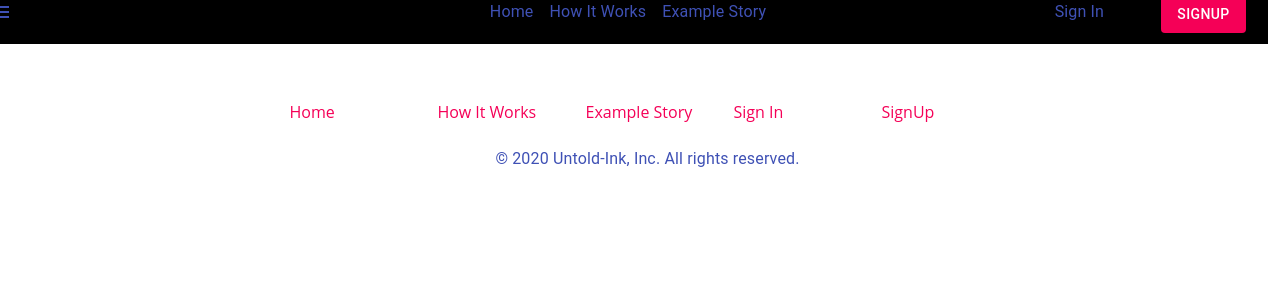
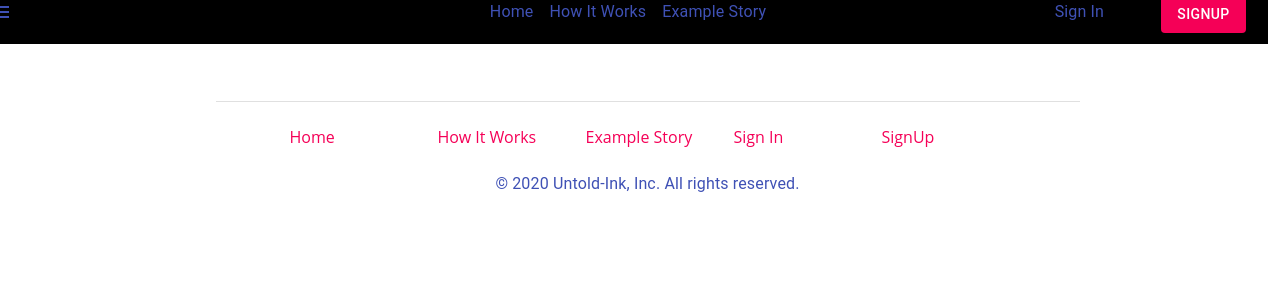
Before and after one commit to milestones95/Untoldv1, a React (Create React App) app: page /base in a window 1280 px wide. Shown: the top 300 px of the page. Built offline with nearby package versions, Linux system fonts and the light colour scheme.

Commit message:
Fixed the footer

```diff
--- a/src/Footer.js
+++ b/src/Footer.js
@@ -5,13 +5,14 @@ import Container from '@material-ui/core/Container';
 import Link from '@material-ui/core/Link';
 import Grid from '@material-ui/core/Grid';
 import { makeStyles } from "@material-ui/core/styles";
+import Divider from '@material-ui/core/Divider';
 
 const useStyles = makeStyles(theme => ({
   "footer": {
     position: "static",
     width: "100%",
     bottom: "0",
-    background: "white",
+    background: "transparent",
     boxShadow: 'none',
     marginTop: theme.spacing(10)
   },
@@ -27,6 +28,9 @@ export default function Footer() {
           <Container maxWidth="md">
             <Toolbar>
               <Grid container spacing={3}  alignItems="center"  justify="center">
+                  <Grid item sm={12} xs={12}>
+                    <Divider />
+                  </Grid>
                   <Grid item sm={2} xs={12}>
                     <Link href="/" color="secondary">Home</Link>
                   </Grid>
--- a/src/LoginPage.js
+++ b/src/LoginPage.js
@@ -34,6 +34,12 @@ const useStyles = makeStyles(theme => ({
   form: {
     width: "70%", // Fix IE 11 issue.
     // marginTop: theme.spacing(1)
+  },
+  footerPadding: {
+    marginTop: theme.spacing(2),
+    bottom: "0",
+    position: "fixed",
+    width: "100%",
   },
   submit: {
     // margin: theme.spacing(3, 0, 2)
@@ -112,7 +118,7 @@ const LoginPage = () => {
         </div>
       </Grid>
     </Grid>
-    <Grid item xs={12}>
+    <Grid item xs={12} >
     <Footer />
     </Grid>
   </Grid>
--- a/src/SignupPage.js
+++ b/src/SignupPage.js
@@ -14,6 +14,9 @@ import { makeStyles } from "@material-ui/core/styles";
 import Container from "@material-ui/core/Container";
 import Navbar from "./Navbar";
 import Footer from "./Footer";
+import { createMuiTheme } from '@material-ui/core/styles';
+import blue from '@material-ui/core/colors/blue';
+
 
 
 const useStyles = makeStyles(theme => ({
--- a/src/index.js
+++ b/src/index.js
@@ -8,6 +8,8 @@ import LoginPage from "./LoginPage";
 import ExampleStory from "./ExampleStory";
 import { BrowserRouter as Router, Route } from "react-router-dom";
 import BaseTemplate from "./BaseTemplate";
+import { createMuiTheme } from '@material-ui/core/styles';
+import blue from '@material-ui/core/colors/blue';
 
 ReactDOM.render(
   <React.StrictMode>
```
